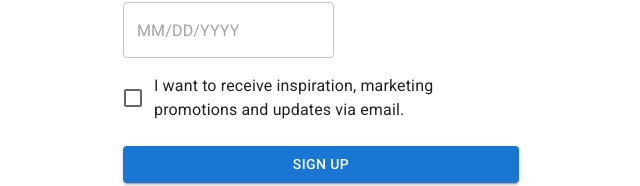
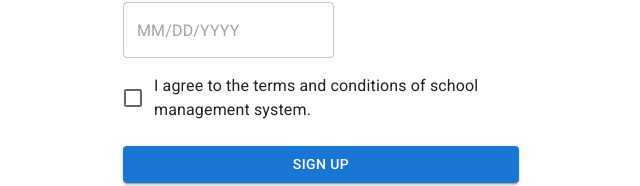
Before and after one commit to ndikumanaisaie/School-Management-System, a React (Create React App) app: page /register in a window 1280 px wide. Shown: the part 462-648 px from the top of the page, without its empty margins (319-959 px from the left). Built offline with nearby package versions, Linux system fonts and the light colour scheme.

Commit message:
Add terms of agreement

```diff
--- a/src/pages/Register.jsx
+++ b/src/pages/Register.jsx
@@ -124,7 +124,7 @@ const SignUp = () => {
               <Grid item xs={12}>
                 <FormControlLabel
                   control={<Checkbox value="allowExtraEmails" color="primary" />}
-                  label="I want to receive inspiration, marketing promotions and updates via email."
+                  label="I agree to the terms and conditions of school management system."
                 />
               </Grid>
             </Grid>
```
